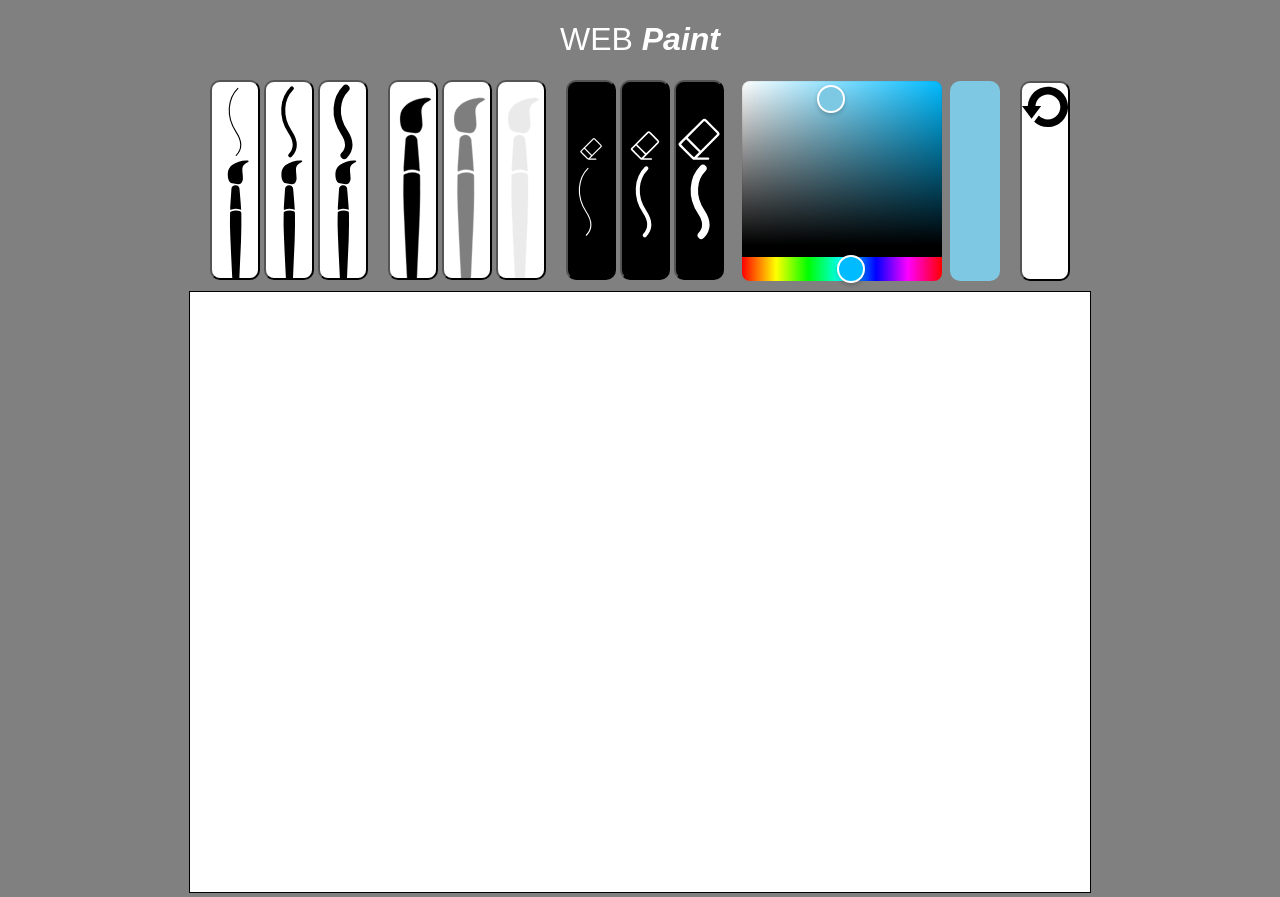
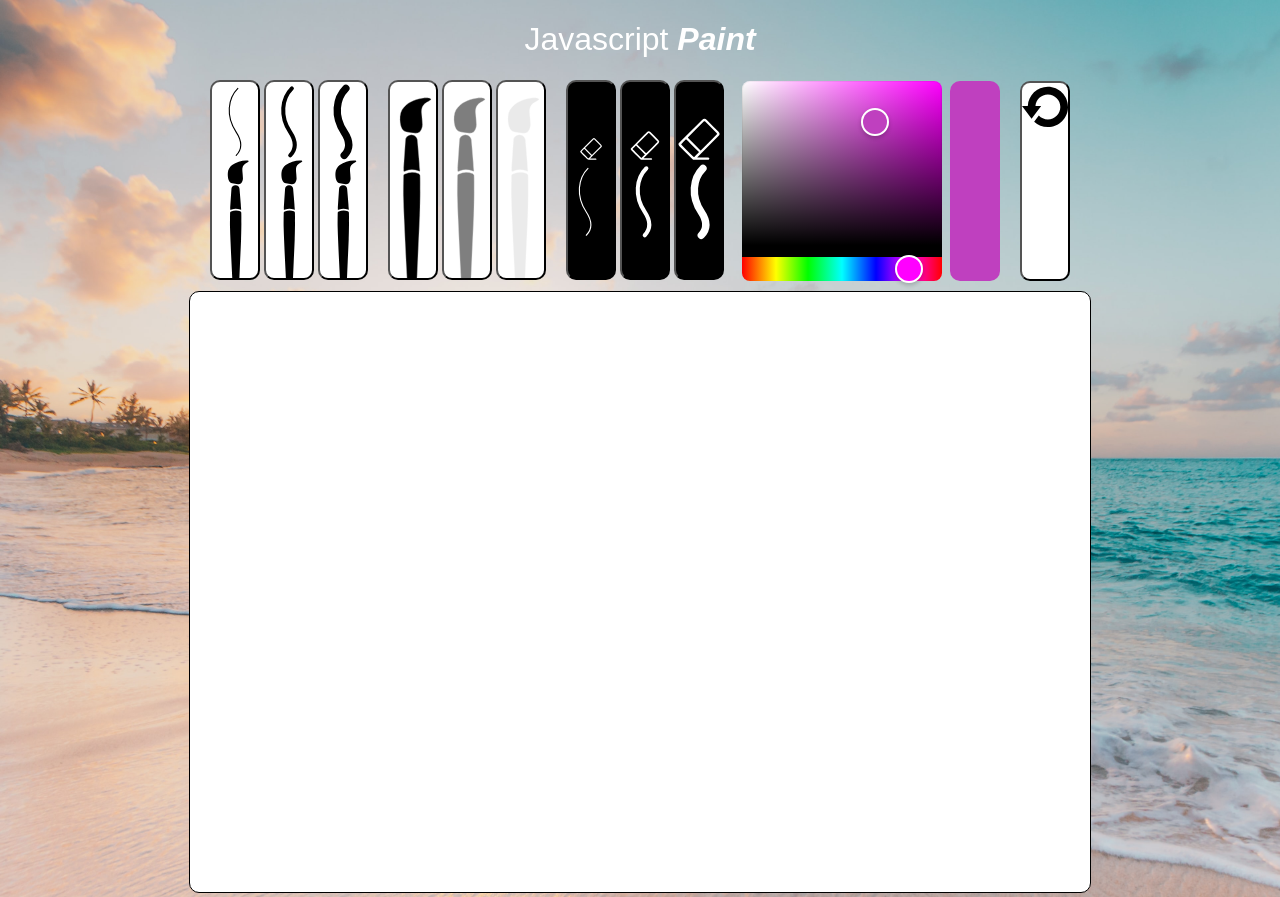
Before and after one commit to kashchei23/paint, a React (Create React App) app: page / in a window 1280 px wide. Built offline with nearby package versions, Linux system fonts and the light colour scheme.

Commit message:
new background

```diff
--- a/src/App.css
+++ b/src/App.css
@@ -11,7 +11,6 @@
 .color-picker-container {
   display: flex;
   align-items: flex-end;
-
 }
 
 .color-display {
@@ -26,6 +25,7 @@
 canvas {
   border: 1px solid black;
   background-color: white;
+  border-radius: 10px;
 }
 
 .control-container {
--- a/src/components/ColorPicker.js
+++ b/src/components/ColorPicker.js
@@ -4,7 +4,7 @@ import { changeColor } from '../redux/ActionCreator';
 import { useDispatch } from 'react-redux';
 
 const ColorPicker = () => {
-  const [color, setColor] = useState("#7EC8E3");
+  const [color, setColor] = useState("#BF40BF");
   const dispatch = useDispatch();
 
   useEffect(() => {
--- a/src/components/Header.js
+++ b/src/components/Header.js
@@ -3,7 +3,7 @@ import React from "react";
 const Header = () => {
   return (
     <div>
-      <h1><span className="thin-font">WEB</span> <i>Paint</i></h1>
+      <h1><span className="thin-font">Javascript</span> <i>Paint</i></h1>
     </div>
   )
 }
--- a/src/index.css
+++ b/src/index.css
@@ -5,7 +5,9 @@ body {
     sans-serif;
   -webkit-font-smoothing: antialiased;
   -moz-osx-font-smoothing: grayscale;
-  background-color: grey;
+  background-image: url('./images/beach.jpg');
+  background-size: 120%;
+  background-repeat: no-repeat;
 }
 
 code {
```
Also changed, not shown: src/images/beach.jpg (added).
